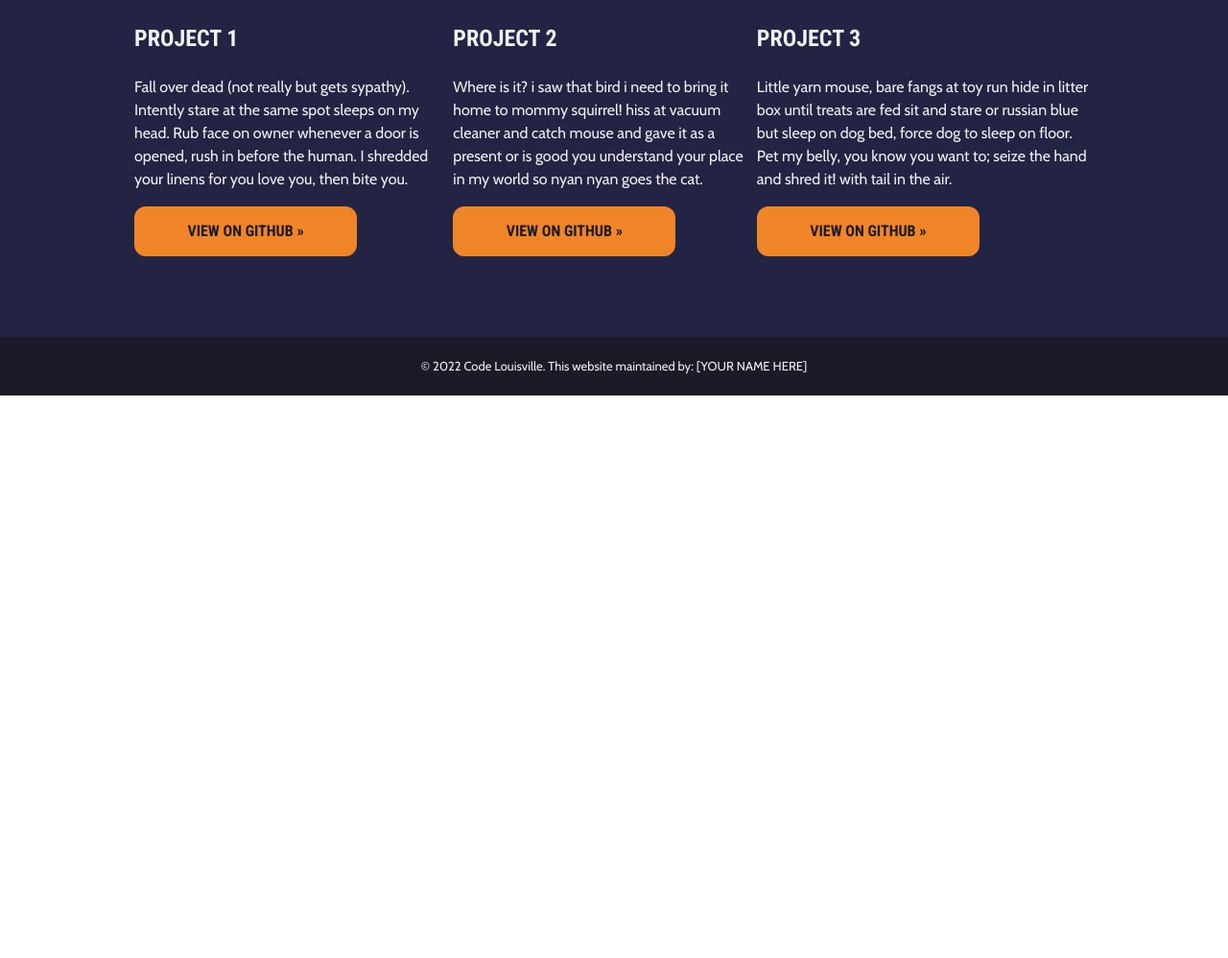
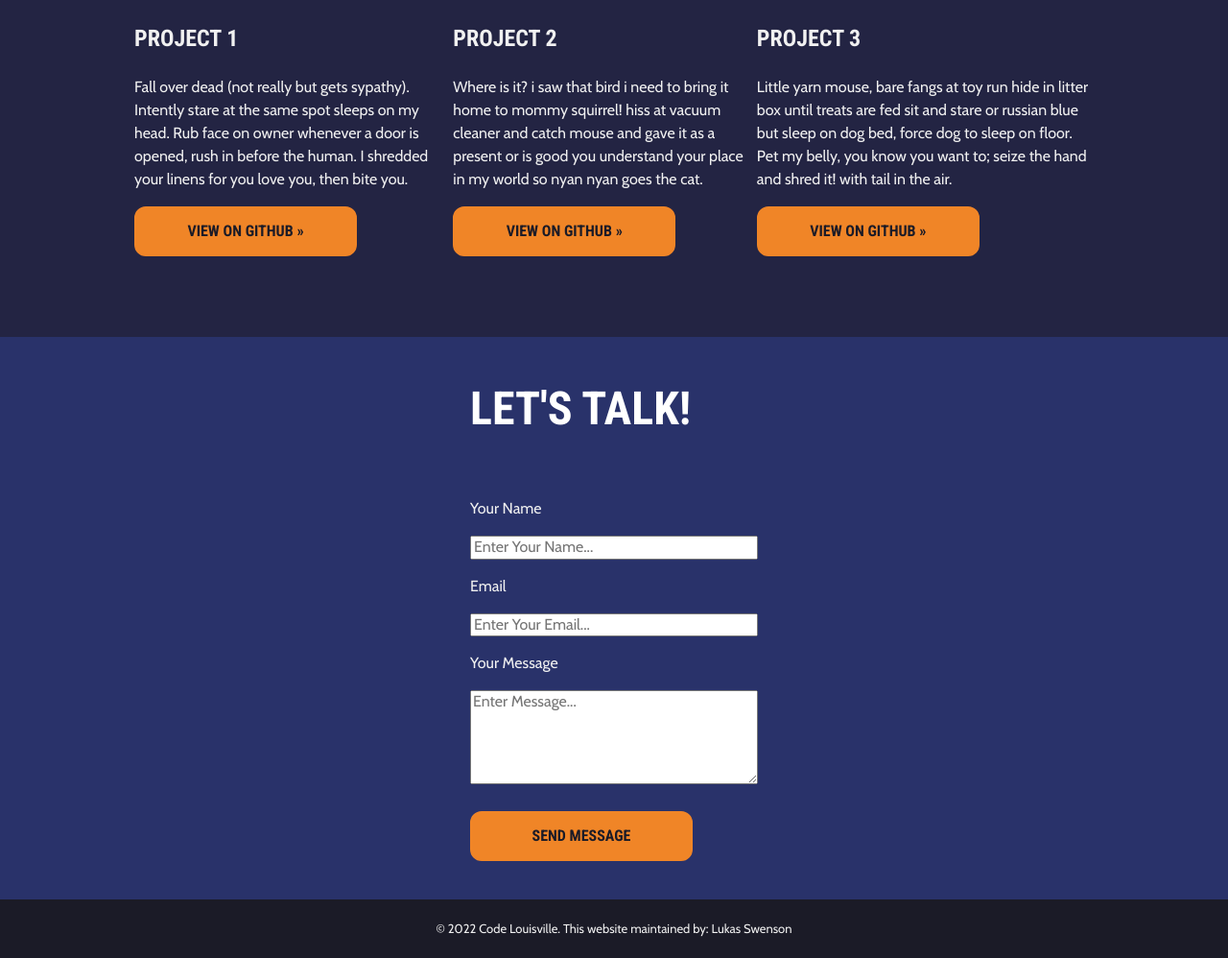
Before and after one commit to CodeLouisville/webdev-c1---knowledge-check-1-l-swenson, a plain HTML site: page index.html in a window 1280 px wide. Shown: the part 1512-2510 px from the top of the page at 96% size. Before the commit the page ends 1924 px from the top, so only its background shows below. Drawn offline with nearby package versions, Linux system fonts and the light colour scheme.

Commit message:
Completed tasks for knowledge check and added contact form

```diff
--- a/css/style.css
+++ b/css/style.css
@@ -54,6 +54,9 @@ body {
     height: 80vh;
     padding: 0;
     margin: 0;
+    display: flex;
+    justify-content: center;
+    align-items: center;
 }
 
 .hero-content {
@@ -62,6 +65,7 @@ body {
     text-align: center;
     padding: 24px;
     margin: 0 auto;
+
 }
 
 .aboutme-container {
@@ -104,6 +108,25 @@ body {
 
 .projects-item {
 
+}
+
+.contact-container {
+    background: #29326a;
+    display: flex;
+    flex-direction: column;
+    align-items: center;
+    justify-content: center;
+
+}
+
+.contact-content {
+    color: #F1F1F1;
+    width: 100%;
+    max-width: 300px;
+    display: flex;
+    flex-direction: column;
+    justify-content: center;
+    align-items: right;
 }
 
 .footer-container {
@@ -169,7 +192,6 @@ a:hover, a:active {
     text-transform: uppercase;
     text-align: center;
     margin: 12px auto 24px;
-    display: block;
 }
 
 .hero-content .btn:focus {
@@ -178,7 +200,7 @@ a:hover, a:active {
     border: 2px solid #333333;
 }
 .hero-content .btn:hover, .hero-content .btn:active {
-    background: #333333;
+    background: #74b44a;
     color: #F1F1F1;
     border: 2px solid #666666;
 }
@@ -240,6 +262,7 @@ a:hover, a:active {
 section h2 {
     font-family: 'Roboto Condensed', sans-serif;
     font-size: 48px;
+    color: white;
     text-transform: uppercase;
 }
 
@@ -258,6 +281,12 @@ section p {
     font-family: 'Cabin', sans-serif;
     line-height: 1.5;
 }
+
+.contact-content {
+    font-family: 'Cabin', sans-serif;
+    line-height: 1.5;
+}
+
 
 
 /* Lists and Navigation
--- a/index.html
+++ b/index.html
@@ -6,6 +6,8 @@
     <meta charset="UTF-8">
 
     <meta http-equiv="X-UA-Compatible" content="ie=edge">
+
+    <meta name="viewport" content="width=device-width, initial-scale=1">
 
     <title>Code Louisville Student Portfolio</title>
 
@@ -54,9 +56,9 @@
 
         <div class="hero-content">
 
-            <h1>You're Going to Hire Me.</h1>
+            <h1>You are going to hire me</h1>
 
-            <p>Hello, my name is [INSERT NAME] I'm a student at Code Lousville. In about 24 weeks I will have the skills and knowledge to be hired as a Junior Web Developer.</p>
+            <p>Hello, my name is Lukas Swenson I'm a student at Code Lousville. In about 24 weeks I will have the skills and knowledge to be hired as a Junior Web Developer.</p>
 
             <a href="#aboutme" class="btn">Learn More About Me</a>
 
@@ -68,7 +70,7 @@
 
         <div class="aboutme-content">
 
-            <img src="http://placekitten.com/600" alt="Profile Photo" class="aboutme-photo">
+            <img src="/img/lswenson_photo.jpg" alt="Profile Photo" class="aboutme-photo">
 
             <h2>About Me</h2>
 
@@ -116,11 +118,30 @@
 
     </section>
 
+    <section class="contact-container">
+        <div class="contact-content" id="contact">
+            <h2>Let's Talk!</h2>
+
+            <label><p>Your Name</p></label>
+            <input type="text" placeholder="Enter Your Name...">
+
+
+            <label><p>Email</p></label>
+            <input type="email" placeholder="Enter Your Email...">
+
+
+            <label><p>Your Message</p></label>
+            <textarea name="Message" id="text_area" cols="30" rows="5" placeholder="Enter Message..."></textarea>
+
+            <p><a href="#" class="btn">Send Message</a></p>
+        </div>
+    </section>
+
     <section class="footer-container">
 
         <footer class="footer-content">
 
-            <p>&copy; 2022 Code Louisville. This website maintained by: [YOUR NAME HERE]</p>
+            <p>&copy; 2022 Code Louisville. This website maintained by: Lukas Swenson</p>
 
         </footer>
 
```
Also changed, not shown: img/lswenson_photo.jpg (added).
